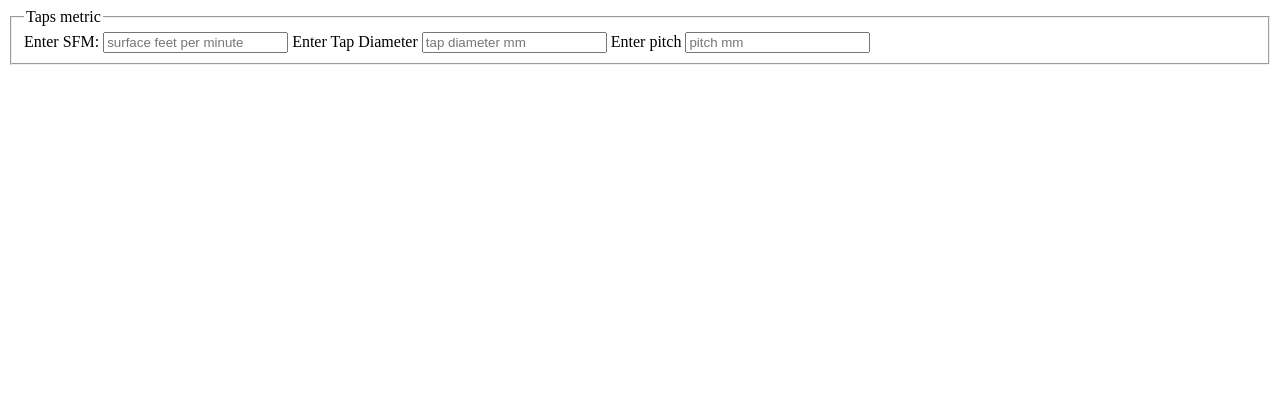
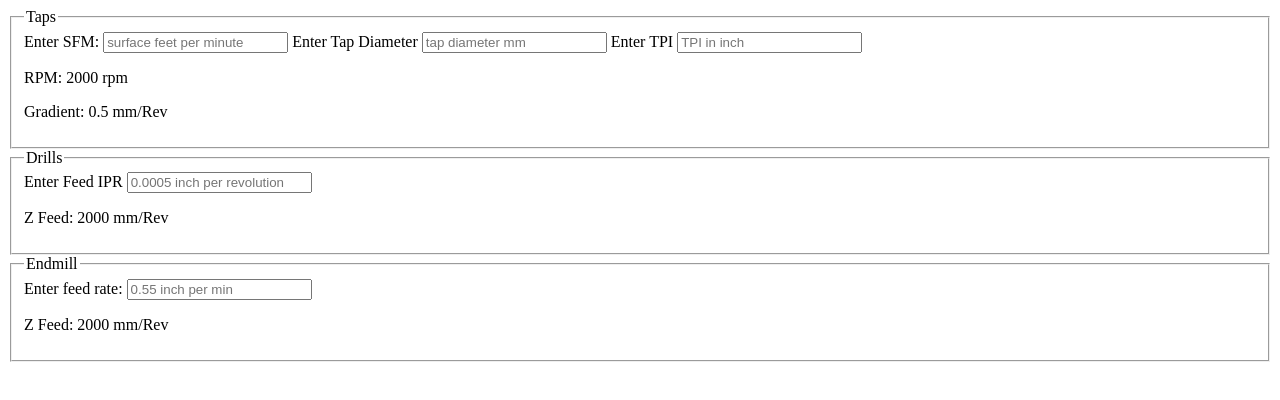
Before and after one commit to bhupi1998/PerforexManager, a plain HTML site: page index.html in a window 1280 px wide. Drawn offline with Linux system fonts and the light colour scheme.

Commit message:
Created form

```diff
--- a/index.html
+++ b/index.html
@@ -11,18 +11,59 @@
 <body>
     <form action="">
         <fieldset>
-            <legend>Taps metric</legend>
+            <legend>Taps</legend>
+            <section> <!--Inputs-->
+                <!-- SFM and diameter to be used for tap RPM calculation -->
+                <label for="sfmTap">Enter SFM:</label>
+                <input type="number" name="sfmTap" id="sfmTap" step="0.01" placeholder="surface feet per minute" >
 
-            <label for="sfmTapMetric">Enter SFM:</label>
-            <input type="number" name="sfmTapMetric" id="sfmTapMetric" step="0.01" placeholder="surface feet per minute">
+                <label for="diameterTap">Enter Tap Diameter</label>
+                <input type='number' id="diameterTap" name="diameterTap" step="0.01" placeholder="tap diameter mm">
 
-            <label for="diameterTapMetric">Enter Tap Diameter</label>
-            <input type='number' id="diameterTapMetric" name="diameterTapMetric" step="0.01" placeholder="tap diameter mm">
+                <!-- Needs to go from TPI to gradient mm/rev -->
+                <label for="tapPitchMetric">Enter TPI</label>
+                <input type="number" name="tapPitchMetric" id="tapPitchMetric" placeholder="TPI in inch" step="0.01">
+            </section>
+            <section><!--outputs-->
+                <p>RPM:
+                    <span id="tapRPMOutput">2000</span>
+                    <span>rpm</span>
+                </p>
+                <p>Gradient:
+                    <span id="tapGradientOutput">0.5</span>
+                    <span>mm/Rev</span>
+                </p>
+            </section>
+        </fieldset>
+        <fieldset>
+            <legend>Drills</legend>
+            <!-- Need to convert inch per revolution (IPR) to mm/rev -->
+            <section><!--Inputs-->
+                <label for="drillIPR">Enter Feed IPR</label>
+                <input type="number" name="drillIPR" id="drillIPR" step="0.0001" placeholder="0.0005 inch per revolution">
+            </section>
+            <section><!--outputs-->
+                <p>Z Feed:
+                    <span id="drillZFeed:">2000</span>
+                    <span>mm/Rev</span>
+                </p>
+            </section>
+        </fieldset>
 
-            <label for="tapPitchMetric">Enter pitch</label>
-            <input type="number" name="tapPitchMetric" id="tapPitchMetric" placeholder="pitch mm">
+        <fieldset>
+            <!--converts inch/min to m/min-->
+            <legend>Endmill</legend>
+            <section><!--inputs-->
+                <label for="endMillFeed">Enter feed rate:</label>
+                <input type="number" name="endMillFeed" id="endMillFeed" step="0.1" placeholder="0.55 inch per min">
 
-
+            </section>
+            <section><!--outputs-->
+                <p>Z Feed:
+                    <span id="drillZFeed:">2000</span>
+                    <span>mm/Rev</span>
+                </p>
+            </section>
         </fieldset>
     </form>
 </body>
```
